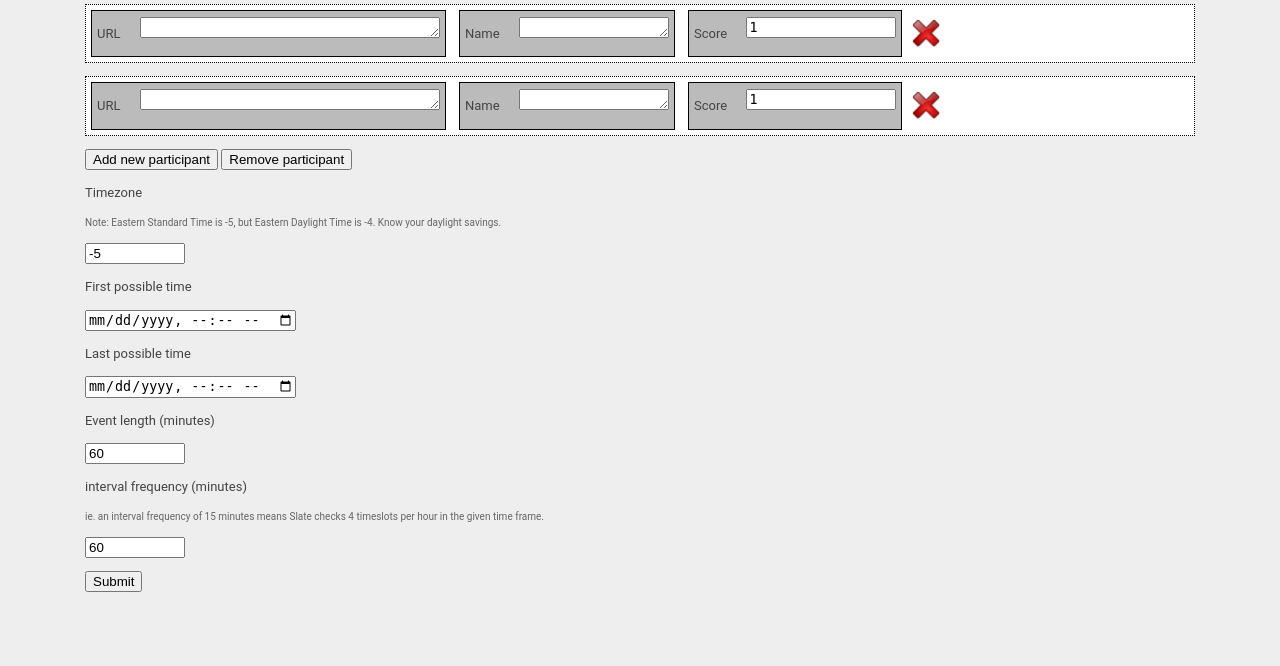
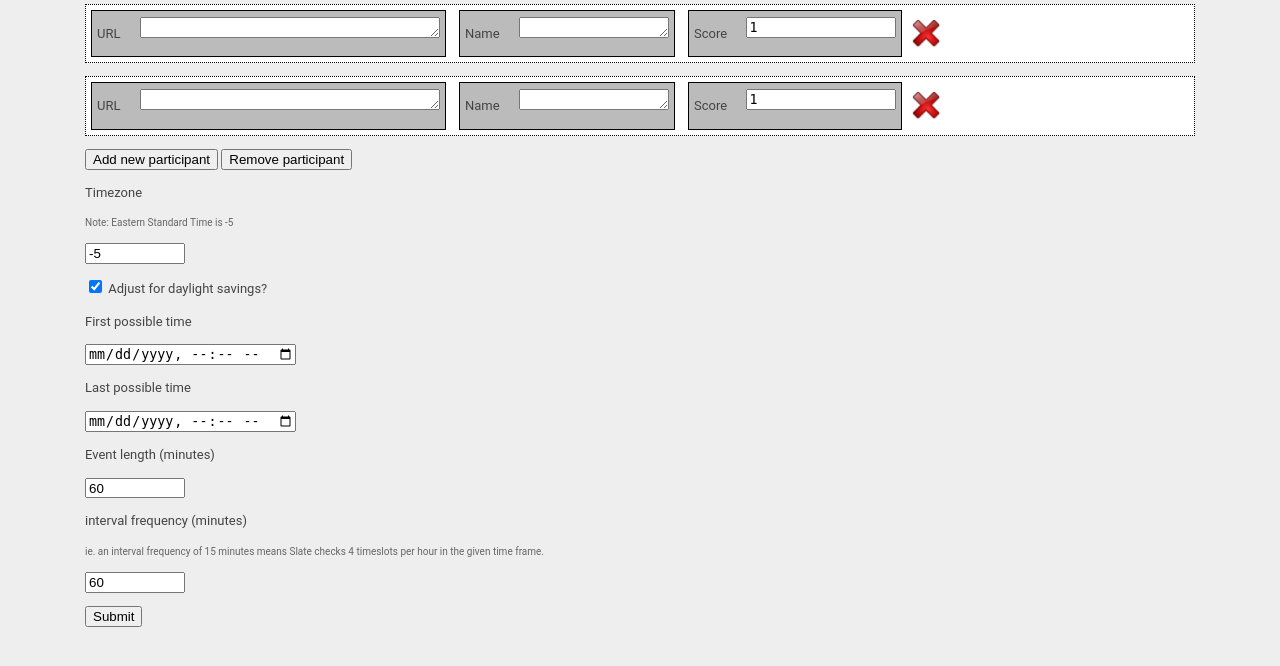
Before and after one commit to asimonson1125/Slate, a Flask app: page / in a window 1280 px wide. Shown: the part 116-782 px from the top of the page. Run offline with Flask 2, Linux system fonts and the light colour scheme.

Commit message:
daylight savings toggle

```diff
--- a/src/application.py
+++ b/src/application.py
@@ -16,11 +16,14 @@ def get_in():
 def run():
     if flask.request.method == 'POST':
         timezone = int(flask.request.form['utc-offset'])
-        # daylightSavings = flask.request.form['daylightSavingsTick']
         start = parser.parse(flask.request.form['startTime']).replace(tzinfo=datetime.timezone(datetime.timedelta(hours=timezone)))
         end = parser.parse(flask.request.form['endTime']).replace(tzinfo=datetime.timezone(datetime.timedelta(hours=timezone)))
-
-        DSTinfo = datetime.timezone(datetime.timedelta(hours=timezone+1))
+        DSTinfo = tzinfo=datetime.timezone(datetime.timedelta(hours=timezone))
+        try:
+            flask.request.form['daylightSavingsTick']
+            DSTinfo = datetime.timezone(datetime.timedelta(hours=timezone+1))
+        except:
+            pass
 
         if start > end:
             flask.abort(416, "Range end time cannot be after start time")
--- a/src/templates/input.html
+++ b/src/templates/input.html
@@ -44,9 +44,9 @@
     <button type="button" onclick="addParticipant()">Add new participant</button>
     <button type="button" onclick="removeParticipant()">Remove participant</button>
     <p>Timezone</p>
-    <p class="smalltext">Note: Eastern Standard Time is -5, but Eastern Daylight Time is -4. Know your daylight
-        savings.</p>
+    <p class="smalltext">Note: Eastern Standard Time is -5</p>
     <p><input type="number" name="utc-offset" value="-5"></p>
+    <p><input type='checkbox' name='daylightSavingsTick' value='DST' checked> Adjust for daylight savings?</p>
     <p>First possible time</p>
     <p><input type="datetime-local" name="startTime"></p>
     <p>Last possible time</p>
```
Also changed, not shown: README.md, daylightSaver.png (deleted).
